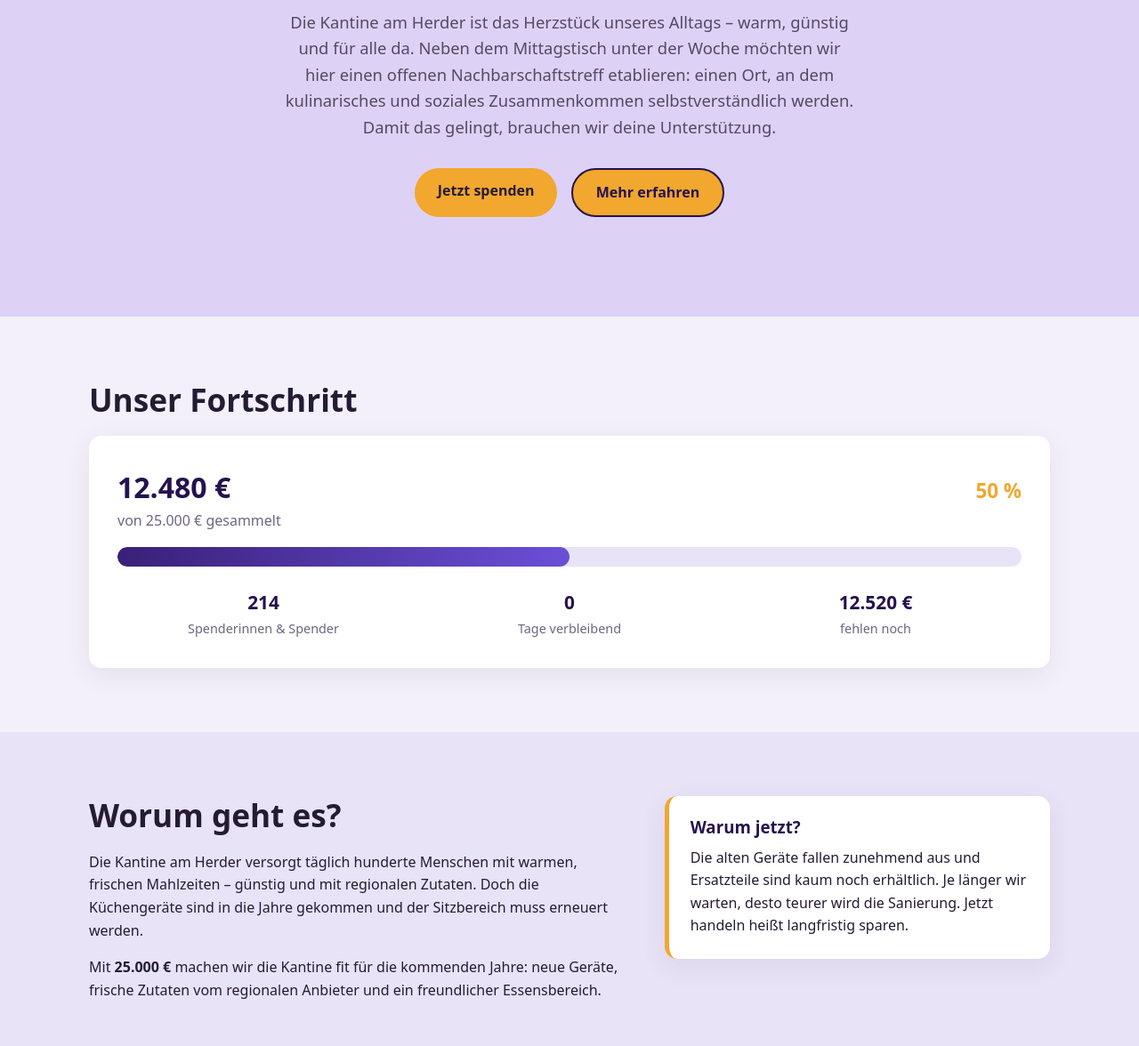
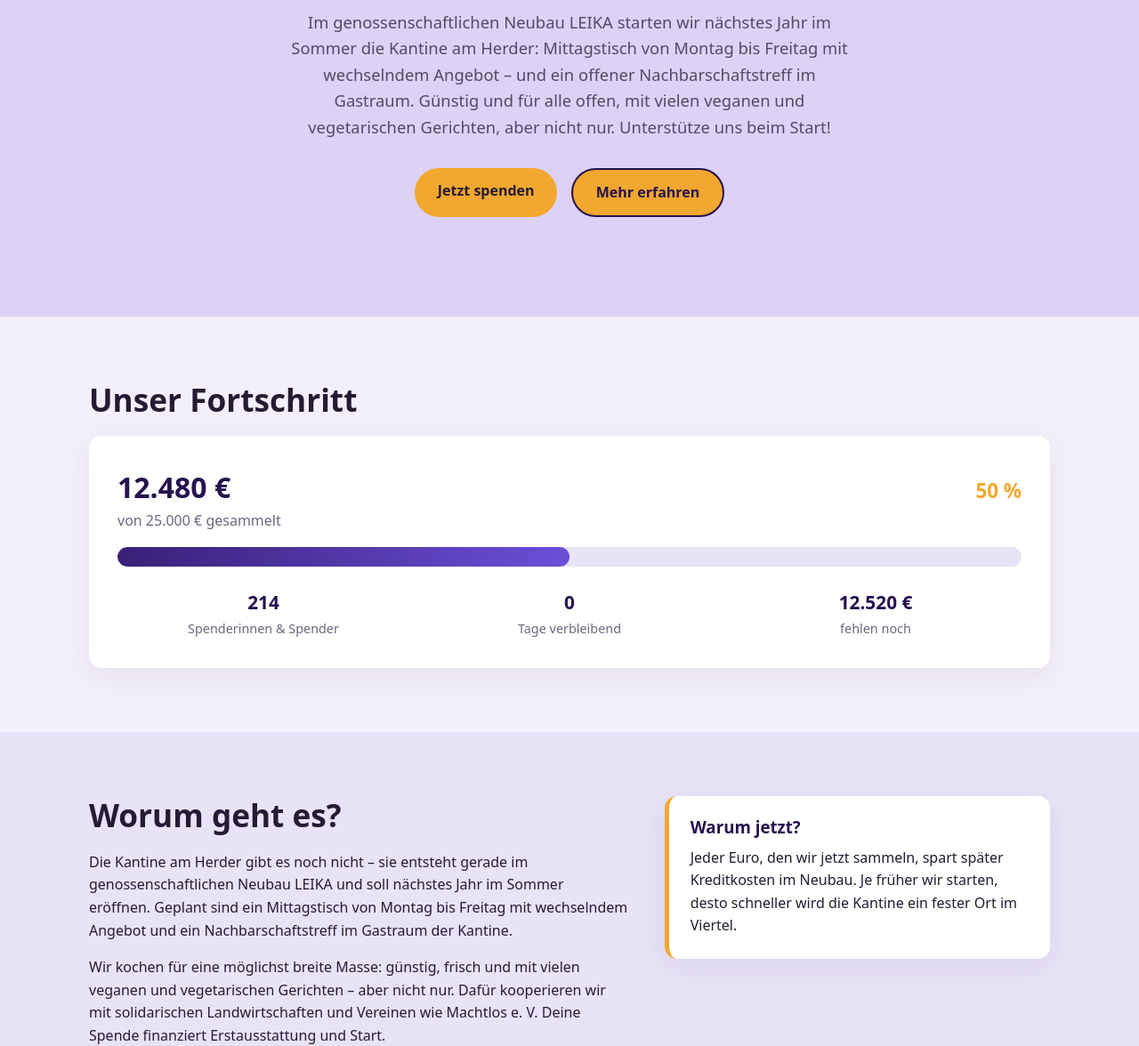
Before and after one commit to philemonthuemmel-sys/fundraiskantine, a plain HTML site: page index.html in a window 1280 px wide. Shown: the part 609-1785 px from the top of the page at 89% size. Drawn offline with Linux system fonts and the light colour scheme.

Commit message:
content: rewrite hero lead and about section for LEIKA new-build canteen story
Co-authored-by: philemonthuemmel-sys <philemonthuemmel-sys@users.noreply.github.com>

```diff
--- a/index.html
+++ b/index.html
@@ -4,7 +4,7 @@
 <meta charset="UTF-8">
 <meta name="viewport" content="width=device-width, initial-scale=1.0">
 <title>Fundraiskantine – Gemeinsam für die Kantine am Herder</title>
-<meta name="description" content="Spendenkampagne für den Erhalt und die Modernisierung der Kantine am Herder. Jede Spende zählt!">
+<meta name="description" content="Spendenkampagne für den Start der Kantine am Herder im genossenschaftlichen Neubau LEIKA. Jede Spende zählt!">
 <link rel="icon" type="image/png" href="favicon.png">
 <link rel="stylesheet" href="styles.css">
 </head>
@@ -33,7 +33,7 @@
       <img class="hero-logo" src="logo.png" alt="Kantine am Herder – Logo">
       <p class="eyebrow">Fundraising Kampagne</p>
       <h1>Gemeinsam für die Kantine am Herder</h1>
-      <p class="lead">Die Kantine am Herder ist das Herzstück unseres Alltags – warm, günstig und für alle da. Neben dem Mittagstisch unter der Woche möchten wir hier einen offenen Nachbarschaftstreff etablieren: einen Ort, an dem kulinarisches und soziales Zusammenkommen selbstverständlich werden. Damit das gelingt, brauchen wir deine Unterstützung.</p>
+      <p class="lead">Im genossenschaftlichen Neubau LEIKA starten wir nächstes Jahr im Sommer die Kantine am Herder: Mittagstisch von Montag bis Freitag mit wechselndem Angebot – und ein offener Nachbarschaftstreff im Gastraum. Günstig und für alle offen, mit vielen veganen und vegetarischen Gerichten, aber nicht nur. Unterstütze uns beim Start!</p>
       <div class="hero-actions">
         <a class="btn" href="#spenden">Jetzt spenden</a>
         <a class="btn btn-ghost" href="#kampagne">Mehr erfahren</a>
@@ -69,12 +69,12 @@
     <div class="container two-col">
       <div>
         <h2>Worum geht es?</h2>
-        <p>Die Kantine am Herder versorgt täglich hunderte Menschen mit warmen, frischen Mahlzeiten – günstig und mit regionalen Zutaten. Doch die Küchengeräte sind in die Jahre gekommen und der Sitzbereich muss erneuert werden.</p>
-        <p>Mit <strong>25.000&nbsp;€</strong> machen wir die Kantine fit für die kommenden Jahre: neue Geräte, frische Zutaten vom regionalen Anbieter und ein freundlicher Essensbereich.</p>
+        <p>Die Kantine am Herder gibt es noch nicht – sie entsteht gerade im genossenschaftlichen Neubau LEIKA und soll nächstes Jahr im Sommer eröffnen. Geplant sind ein Mittagstisch von Montag bis Freitag mit wechselndem Angebot und ein Nachbarschaftstreff im Gastraum der Kantine.</p>
+        <p>Wir kochen für eine möglichst breite Masse: günstig, frisch und mit vielen veganen und vegetarischen Gerichten – aber nicht nur. Dafür kooperieren wir mit solidarischen Landwirtschaften und Vereinen wie Machtlos&nbsp;e.&nbsp;V. Deine Spende finanziert Erstausstattung und Start.</p>
       </div>
       <div class="highlight-box">
         <h3>Warum jetzt?</h3>
-        <p>Die alten Geräte fallen zunehmend aus und Ersatzteile sind kaum noch erhältlich. Je länger wir warten, desto teurer wird die Sanierung. Jetzt handeln heißt langfristig sparen.</p>
+        <p>Jeder Euro, den wir jetzt sammeln, spart später Kreditkosten im Neubau. Je früher wir starten, desto schneller wird die Kantine ein fester Ort im Viertel.</p>
       </div>
     </div>
   </section>
```
